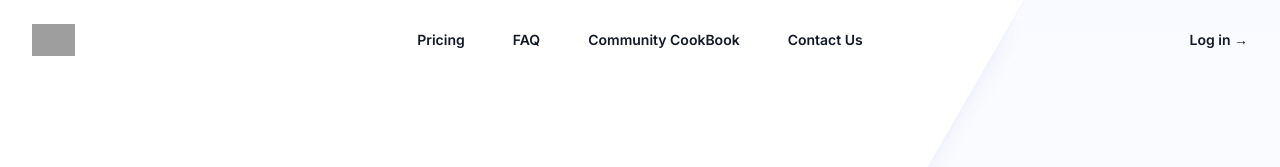
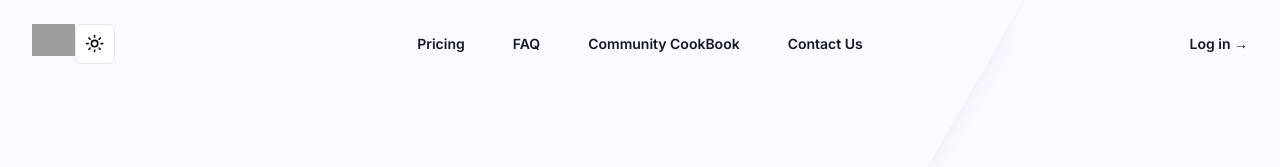
Before and after one commit to hopeVaughn/whatchagot, a Next.js app: page / in a window 1280 px wide. Shown: the top 167 px of the page. Built offline with nearby package versions, Linux system fonts and the light colour scheme; grey boxes are pictures that could not be loaded.

Commit message:
continue to implement the dark mode option for landing page

```diff
--- /dev/null
+++ b/app/globals.css
@@ -0,0 +1,60 @@
+@tailwind base;
+@tailwind components;
+@tailwind utilities;
+
+@layer base {
+  :root {
+    --background: 0 0% 100%;
+    --foreground: 224 71.4% 4.1%;
+    --card: 0 0% 100%;
+    --card-foreground: 224 71.4% 4.1%;
+    --popover: 0 0% 100%;
+    --popover-foreground: 224 71.4% 4.1%;
+    --primary: 262.1 83.3% 57.8%;
+    --primary-foreground: 210 20% 98%;
+    --secondary: 220 14.3% 95.9%;
+    --secondary-foreground: 220.9 39.3% 11%;
+    --muted: 220 14.3% 95.9%;
+    --muted-foreground: 220 8.9% 46.1%;
+    --accent: 220 14.3% 95.9%;
+    --accent-foreground: 220.9 39.3% 11%;
+    --destructive: 0 84.2% 60.2%;
+    --destructive-foreground: 210 20% 98%;
+    --border: 220 13% 91%;
+    --input: 220 13% 91%;
+    --ring: 262.1 83.3% 57.8%;
+    --radius: 0.5rem;
+  }
+
+  .dark {
+    --background: 224 71.4% 4.1%;
+    --foreground: 210 20% 98%;
+    --card: 224 71.4% 4.1%;
+    --card-foreground: 210 20% 98%;
+    --popover: 224 71.4% 4.1%;
+    --popover-foreground: 210 20% 98%;
+    --primary: 263.4 70% 50.4%;
+    --primary-foreground: 210 20% 98%;
+    --secondary: 215 27.9% 16.9%;
+    --secondary-foreground: 210 20% 98%;
+    --muted: 215 27.9% 16.9%;
+    --muted-foreground: 217.9 10.6% 64.9%;
+    --accent: 215 27.9% 16.9%;
+    --accent-foreground: 210 20% 98%;
+    --destructive: 0 62.8% 30.6%;
+    --destructive-foreground: 210 20% 98%;
+    --border: 215 27.9% 16.9%;
+    --input: 215 27.9% 16.9%;
+    --ring: 263.4 70% 50.4%;
+  }
+}
+
+@layer base {
+  * {
+    @apply border-border;
+  }
+
+  body {
+    @apply bg-background text-foreground;
+  }
+}
--- a/app/layout.tsx
+++ b/app/layout.tsx
@@ -1,13 +1,13 @@
 import type { Metadata } from 'next';
+import 'app/globals.css';
 import Providers from './providers';
 import { Inter } from 'next/font/google';
-import 'styles/globals.css';
 
 const inter = Inter({ subsets: ['latin'] });
 
 export const metadata: Metadata = {
-  title: 'Create Next App',
-  description: 'Generated by create next app',
+  title: 'Whatchagot',
+  description: "Show us whatchagot and we'll take it from there!",
 };
 
 export default function RootLayout({
@@ -16,7 +16,7 @@ export default function RootLayout({
   children: React.ReactNode;
 }) {
   return (
-    <html lang="en">
+    <html lang="en" suppressHydrationWarning>
       <body className={inter.className}>
         <Providers>
           {children}
--- a/app/page.tsx
+++ b/app/page.tsx
@@ -1,4 +1,3 @@
-import { ModeToggle } from '@/components/ModeToggle';
 import HeroSection from '@/components/HeroSection';
 import AboutSection from '@/components/AboutSection';
 import ContactSection from '@/components/ContactSection';
--- a/components/AboutSection.tsx
+++ b/components/AboutSection.tsx
@@ -16,7 +16,7 @@ const faqs = [
 
 export default function AboutSection() {
   return (
-    <section className="bg-white">
+    <section className="">
       <div className="mx-auto max-w-7xl px-6 py-24 sm:py-32 lg:px-8 lg:py-40">
         <div className="mx-auto max-w-4xl divide-y divide-gray-900/10">
           <h2 className="text-2xl font-bold leading-10 tracking-tight text-gray-900">Frequently asked questions</h2>
--- a/components/ContactSection.tsx
+++ b/components/ContactSection.tsx
@@ -4,7 +4,7 @@ type Props = {};
 
 export default function ContactSection() {
   return (
-    <div className="bg-white py-24 sm:py-32">
+    <div className=" py-24 sm:py-32">
       <div className="mx-auto max-w-7xl px-6 lg:px-8">
         <div className="mx-auto max-w-2xl lg:mx-0">
           <h2 className="text-3xl font-bold tracking-tight text-gray-900">Our offices</h2>
--- a/components/HeroSection.tsx
+++ b/components/HeroSection.tsx
@@ -2,6 +2,7 @@
 import { useState } from 'react';
 import { Dialog } from '@headlessui/react';
 import { Bars3Icon, XMarkIcon } from '@heroicons/react/24/outline';
+import { ModeToggle } from './ModeToggle';
 import Image from 'next/image';
 import heroImage from '../public/heroImage.png';
 
@@ -16,7 +17,7 @@ export default function HeroSection() {
   const [mobileMenuOpen, setMobileMenuOpen] = useState(false);
 
   return (
-    <div className="bg-white">
+    <section>
       <header className="absolute inset-x-0 top-0 z-50">
         <nav className="mx-auto flex max-w-7xl items-center justify-between p-6 lg:px-8" aria-label="Global">
           <div className="flex lg:flex-1">
@@ -28,6 +29,7 @@ export default function HeroSection() {
                 alt=""
               />
             </a>
+            <ModeToggle />
           </div>
           <div className="flex lg:hidden">
             <button
@@ -54,7 +56,7 @@ export default function HeroSection() {
         </nav>
         <Dialog as="div" className="lg:hidden" open={mobileMenuOpen} onClose={setMobileMenuOpen}>
           <div className="fixed inset-0 z-50" />
-          <Dialog.Panel className="fixed inset-y-0 right-0 z-50 w-full overflow-y-auto bg-white px-6 py-6 sm:max-w-sm sm:ring-1 sm:ring-gray-900/10">
+          <Dialog.Panel className="fixed inset-y-0 right-0 z-50 w-full overflow-y-auto px-6 py-6 sm:max-w-sm sm:ring-1 sm:ring-gray-900/10">
             <div className="flex items-center justify-between">
               <a href="#" className="-m-1.5 p-1.5">
                 <span className="sr-only">Your Company</span>
@@ -101,7 +103,7 @@ export default function HeroSection() {
       </header>
       <div className="relative isolate overflow-hidden bg-gradient-to-b from-indigo-100/20 pt-14">
         <div
-          className="absolute inset-y-0 right-1/2 -z-10 -mr-96 w-[200%] origin-top-right skew-x-[-30deg] bg-white shadow-xl shadow-indigo-600/10 ring-1 ring-indigo-50 sm:-mr-80 lg:-mr-96"
+          className="absolute inset-y-0 right-1/2 -z-10 -mr-96 w-[200%] origin-top-right skew-x-[-30deg] shadow-xl shadow-indigo-600/10 ring-1 ring-indigo-50 sm:-mr-80 lg:-mr-96"
           aria-hidden="true"
         />
         <div className="mx-auto max-w-7xl px-6 py-32 sm:py-40 lg:px-8">
@@ -136,6 +138,6 @@ export default function HeroSection() {
         </div>
         <div className="absolute inset-x-0 bottom-0 -z-10 h-24 bg-gradient-to-t from-white sm:h-32" />
       </div>
-    </div>
+    </section>
   );
 }
--- a/components/PricingSection.tsx
+++ b/components/PricingSection.tsx
@@ -48,7 +48,7 @@ function classNames(...classes: string[]) {
 
 export default function PricingSection() {
   return (
-    <section className="bg-white py-24 sm:py-32">
+    <section className=" py-24 sm:py-32">
       <div className="mx-auto max-w-7xl px-6 lg:px-8">
         <div className="mx-auto max-w-4xl text-center">
           <h2 className="text-base font-semibold leading-7 text-indigo-600">Pricing</h2>
--- a/styles/globals.css
+++ /dev/null
@@ -1,76 +0,0 @@
-@tailwind base;
-@tailwind components;
-@tailwind utilities;
-
-@layer base {
-  :root {
-    --background: 0 0% 100%;
-    --foreground: 222.2 84% 4.9%;
-
-    --card: 0 0% 100%;
-    --card-foreground: 222.2 84% 4.9%;
-
-    --popover: 0 0% 100%;
-    --popover-foreground: 222.2 84% 4.9%;
-
-    --primary: 222.2 47.4% 11.2%;
-    --primary-foreground: 210 40% 98%;
-
-    --secondary: 210 40% 96.1%;
-    --secondary-foreground: 222.2 47.4% 11.2%;
-
-    --muted: 210 40% 96.1%;
-    --muted-foreground: 215.4 16.3% 46.9%;
-
-    --accent: 210 40% 96.1%;
-    --accent-foreground: 222.2 47.4% 11.2%;
-
-    --destructive: 0 84.2% 60.2%;
-    --destructive-foreground: 210 40% 98%;
-
-    --border: 214.3 31.8% 91.4%;
-    --input: 214.3 31.8% 91.4%;
-    --ring: 222.2 84% 4.9%;
-
-    --radius: 0.5rem;
-  }
-
-  .dark {
-    --background: 222.2 84% 4.9%;
-    --foreground: 210 40% 98%;
-
-    --card: 222.2 84% 4.9%;
-    --card-foreground: 210 40% 98%;
-
-    --popover: 222.2 84% 4.9%;
-    --popover-foreground: 210 40% 98%;
-
-    --primary: 210 40% 98%;
-    --primary-foreground: 222.2 47.4% 11.2%;
-
-    --secondary: 217.2 32.6% 17.5%;
-    --secondary-foreground: 210 40% 98%;
-
-    --muted: 217.2 32.6% 17.5%;
-    --muted-foreground: 215 20.2% 65.1%;
-
-    --accent: 217.2 32.6% 17.5%;
-    --accent-foreground: 210 40% 98%;
-
-    --destructive: 0 62.8% 30.6%;
-    --destructive-foreground: 210 40% 98%;
-
-    --border: 217.2 32.6% 17.5%;
-    --input: 217.2 32.6% 17.5%;
-    --ring: 212.7 26.8% 83.9%;
-  }
-}
-
-@layer base {
-  * {
-    @apply border-border;
-  }
-  body {
-    @apply bg-background text-foreground;
-  }
-}
```
Also changed, not shown: components.json.
